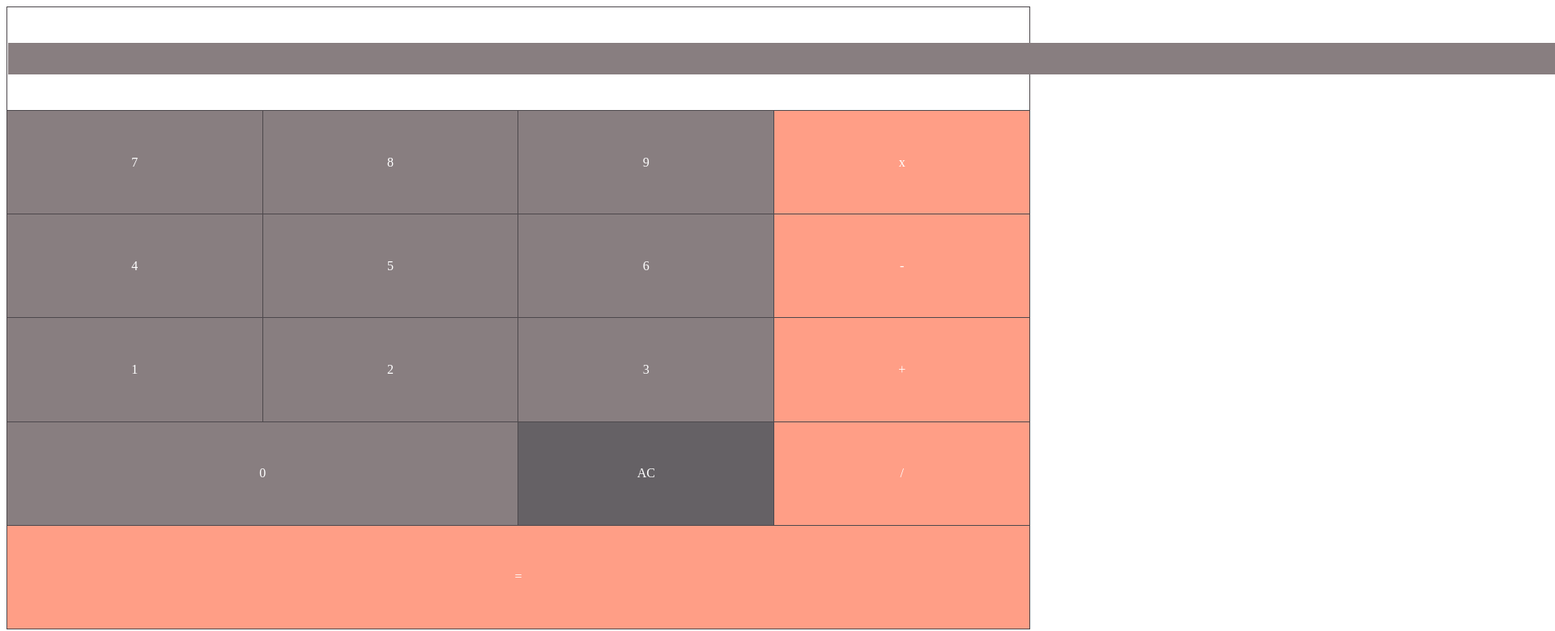
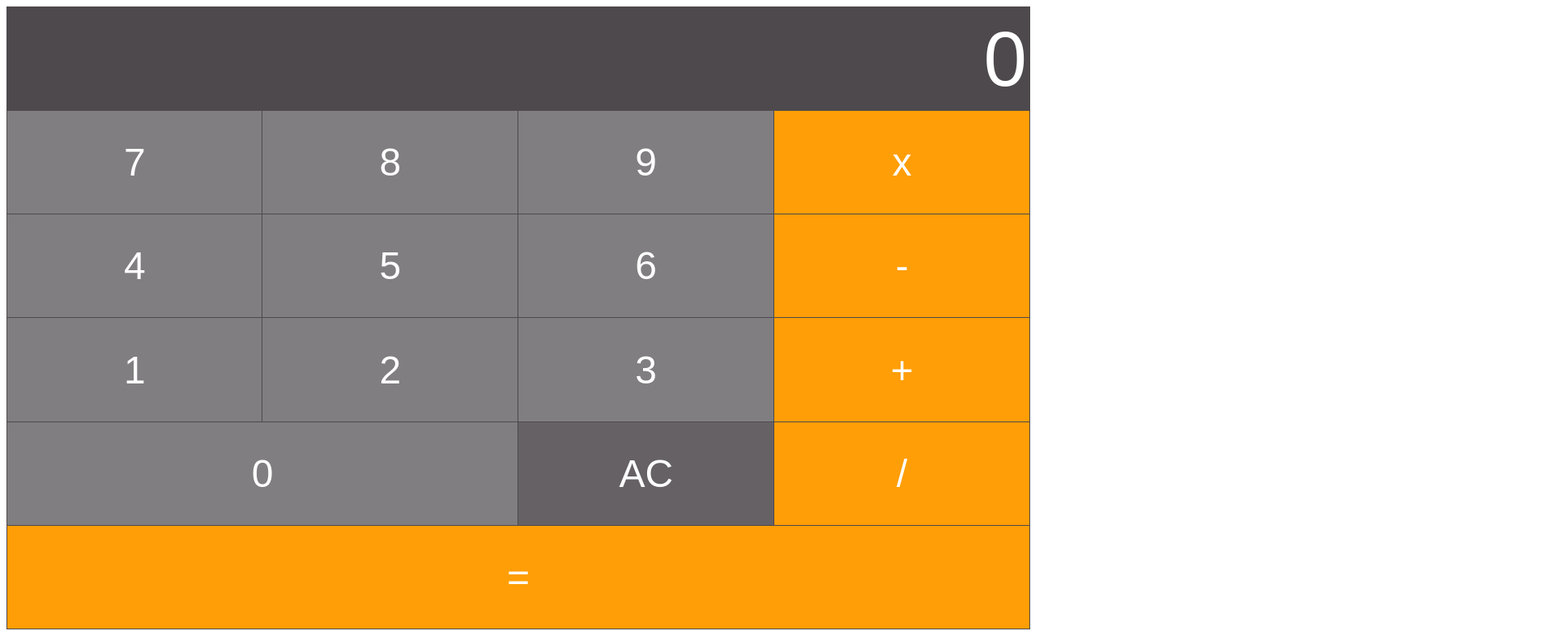
Before and after one commit to manzini-khulekani1-ITvarsity/Module-8-Assesment-2, a plain HTML site: page index.html in a window 1280 px wide. Shown: the top 780 px of the page at 81% size, 1920 px wide, since content can reach past the window. Drawn offline with Linux system fonts and the light colour scheme.

Commit message:
Mod-8 A-2 submission

```diff
--- a/index.html
+++ b/index.html
@@ -29,7 +29,7 @@
                 <td class="operatorButton" onclick="operatorBtnPressed('+')">+</td>
            </tr>
            <tr>
-               <td class="digitButton" colspan="2">0</td>
+               <td class="digitButton" onclick="digitBtnPressed(0)" colspan="2">0</td>
 
                <td class="ACButton"onclick="btnACPressed()">AC</td>
                <td class="operatorButton" onclick="operatorBtnPressed('/')">/</td>
--- a/style.css
+++ b/style.css
@@ -1,40 +1,37 @@
-table
-{
-  color:#fff;
-  text-align: center;
-  border-collapse: collapse;
-  font: normal 3en Arial, Helvetica, sans-serif;
+table{
+    color: #fff;
+    text-align: center;
+    border-collapse: collapse;
+    font: normal 3em Arial, Helvetica, sans-serif;
 }
 
-tr
-{
+tr{
     height: 16.02vh;
-    background: color #4e494d; ;
+    background-color: #4e494d;
 }
 
-td
-{
+td{
     width: 25vw;
     border: 1px solid #4e494d;
 }
-#inputBox
-{
-    background-color: #887e80;
+
+#inputBox{
+    background-color: #4e494d;
     text-align: right;
-    width: 180%;
+    width: 100%;
     font-size: 2em;
-    /* color: #fff; */
+    color: #fff;
     border: 0px;
 }
-.digitButton
-{
-    background-color: #887e80;
+
+.digitButton{
+    background-color: #807e80;
 }
-.operatorButton
-{
-    background-color: #ff9e86;
+
+.operatorButton{
+    background-color: #ff9e06;
 }
-.ACButton
-{
+
+.ACButton{
     background-color: #656165;
 }
```
